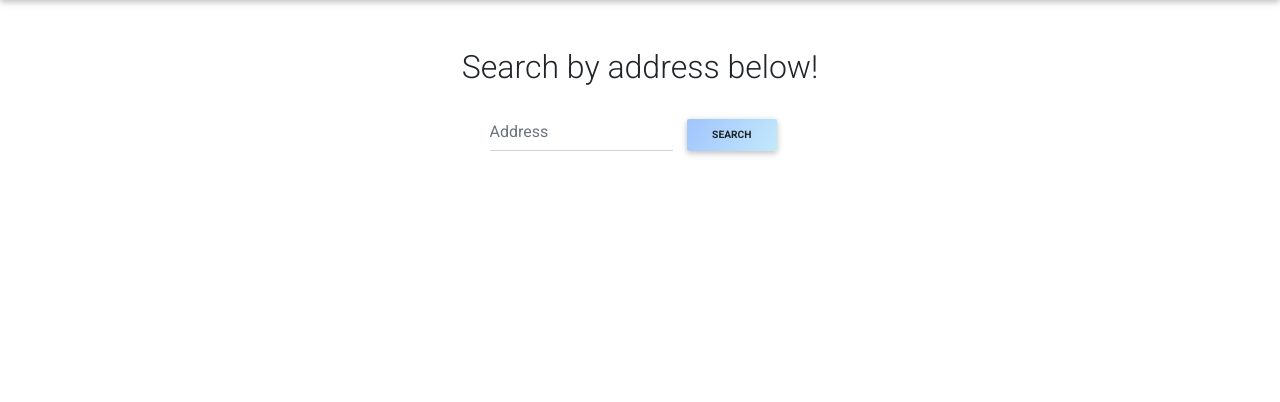
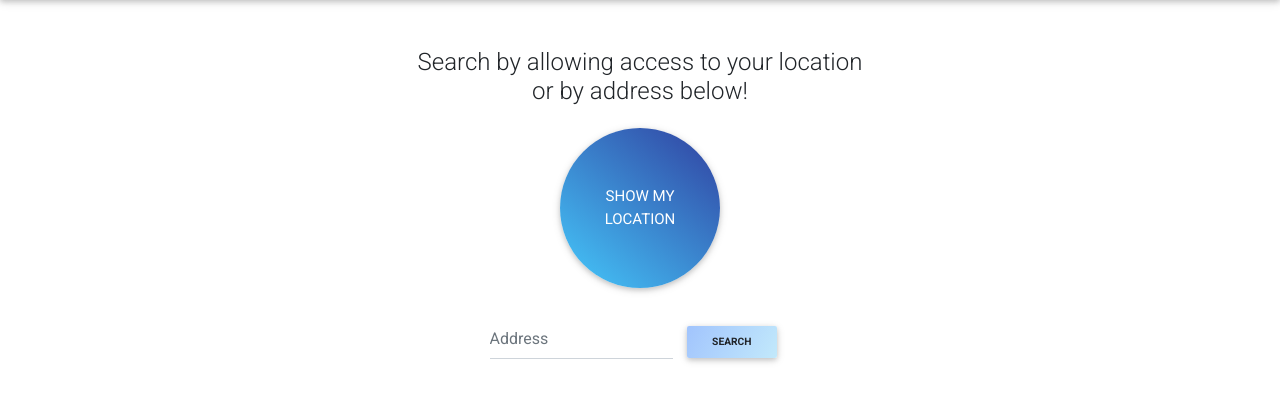
Before and after one commit to CEckelberry/closest_v1, a Flask app: template templates/home.html in a window 1280 px wide. Shown: the part 151-553 px from the top of the page. Run offline with Flask 2, Linux system fonts and the light colour scheme; the template is opened without the code that fills it: values that come from a table or form of the project are taken from there, others are empty; some libraries are stand-ins or nearby versions.

Commit message:
added geolocation js function, custom css button, and updated requirements.txt

```diff
--- a/requirements.txt
+++ b/requirements.txt
@@ -2,7 +2,9 @@ appnope==0.1.0
 backcall==0.1.0
 bcrypt==3.1.4
 blinker==1.4
+certifi==2020.12.5
 cffi==1.14.2
+chardet==4.0.0
 Click==7.0
 decorator==4.3.0
 Faker==0.9.1
@@ -11,6 +13,7 @@ Flask-Bcrypt==0.7.1
 Flask-DebugToolbar==0.10.1
 Flask-SQLAlchemy==2.3.2
 Flask-WTF==0.14.2
+idna==2.10
 ipython==7.0.1
 ipython-genutils==0.2.0
 itsdangerous==0.24
@@ -21,15 +24,18 @@ parso==0.3.1
 pexpect==4.6.0
 pickleshare==0.7.5
 prompt-toolkit==2.0.5
+psycopg2-binary==2.8.6
 ptyprocess==0.6.0
 pycparser==2.19
 Pygments==2.2.0
 python-dateutil==2.7.3
+requests==2.25.1
 simplegeneric==0.8.1
 six==1.11.0
 SQLAlchemy==1.2.12
 text-unidecode==1.2
 traitlets==4.3.2
+urllib3==1.26.2
 wcwidth==0.1.7
 Werkzeug==0.14.1
 WTForms==2.2.1
--- a/static/app.js
+++ b/static/app.js
@@ -20,3 +20,35 @@ $('#Password').passtrength({
 
 
 $('#flash').delay(1200).fadeOut(700)
+
+function geoFindMe() {
+
+    const status = document.querySelector('#status');
+    const mapLink = document.querySelector('#map-link');
+
+    mapLink.href = '';
+    mapLink.textContent = '';
+
+    function success(position) {
+      const latitude  = position.coords.latitude;
+      const longitude = position.coords.longitude;
+
+      status.textContent = '';
+      mapLink.href = `https://www.openstreetmap.org/#map=18/${latitude}/${longitude}`;
+      mapLink.textContent = `Latitude: ${latitude} °, Longitude: ${longitude} °`;
+    }
+
+    function error() {
+      status.textContent = 'Unable to retrieve your location';
+    }
+
+    if(!navigator.geolocation) {
+      status.textContent = 'Geolocation is not supported by your browser';
+    } else {
+      status.textContent = 'Locating…';
+      navigator.geolocation.getCurrentPosition(success, error);
+    }
+
+  }
+
+  document.querySelector('#find-me').addEventListener('click', geoFindMe);
--- a/static/style.css
+++ b/static/style.css
@@ -2,3 +2,9 @@
 	width: 42px;
 	border-radius: 42px;
 }
+
+#find-me {
+	border-radius: 100%;
+	height: 10rem;
+	width: 10rem;
+}
--- a/templates/home.html
+++ b/templates/home.html
@@ -7,7 +7,12 @@
 
 <div class="row justify-content-md-center">
     <div class="col-md-7 col-lg-5">
-        <h2 class="join-message text-center mt-5">Search by address below!</h2>
+        <h4 class="join-message text-center mt-5">Search by allowing access to your location or by address below!</h2>
+        <div class="text-center mt-3 mb-3">
+            <button class="btn blue-gradient btn-lg text-center" id="find-me">Show my location</button><br/>
+            <p id="status" class="text-center"></p>
+            <a id="map-link" target="_blank" class="text-center"></a>
+        </div>
         <form class="form-inline md-form mr-auto mb-4 text-center ml-5 pl-4" method="POST">
             {{ form.hidden_tag() }}
 
@@ -22,4 +27,6 @@
     </div>
 </div>
 
+
+
 {% endblock %}
```
